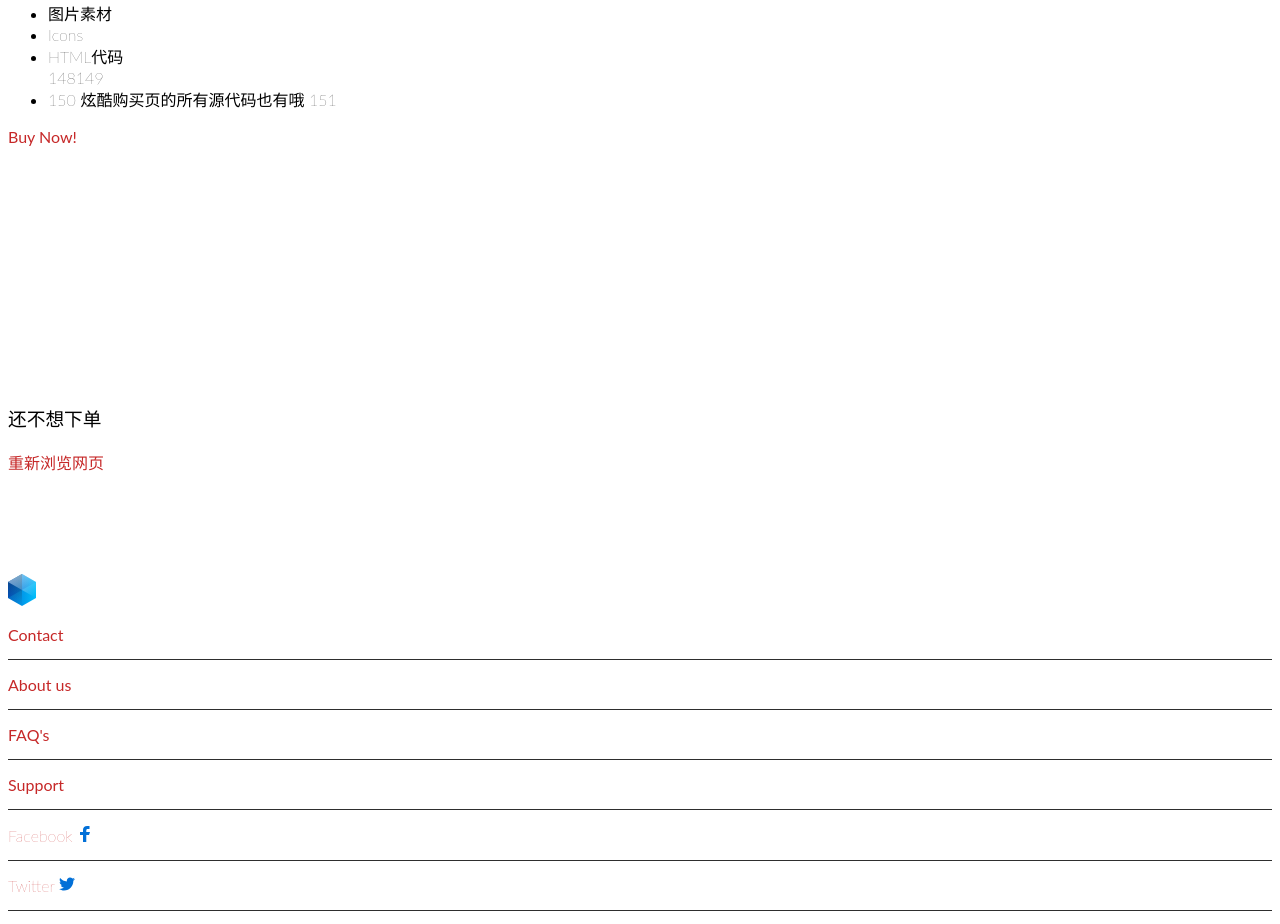
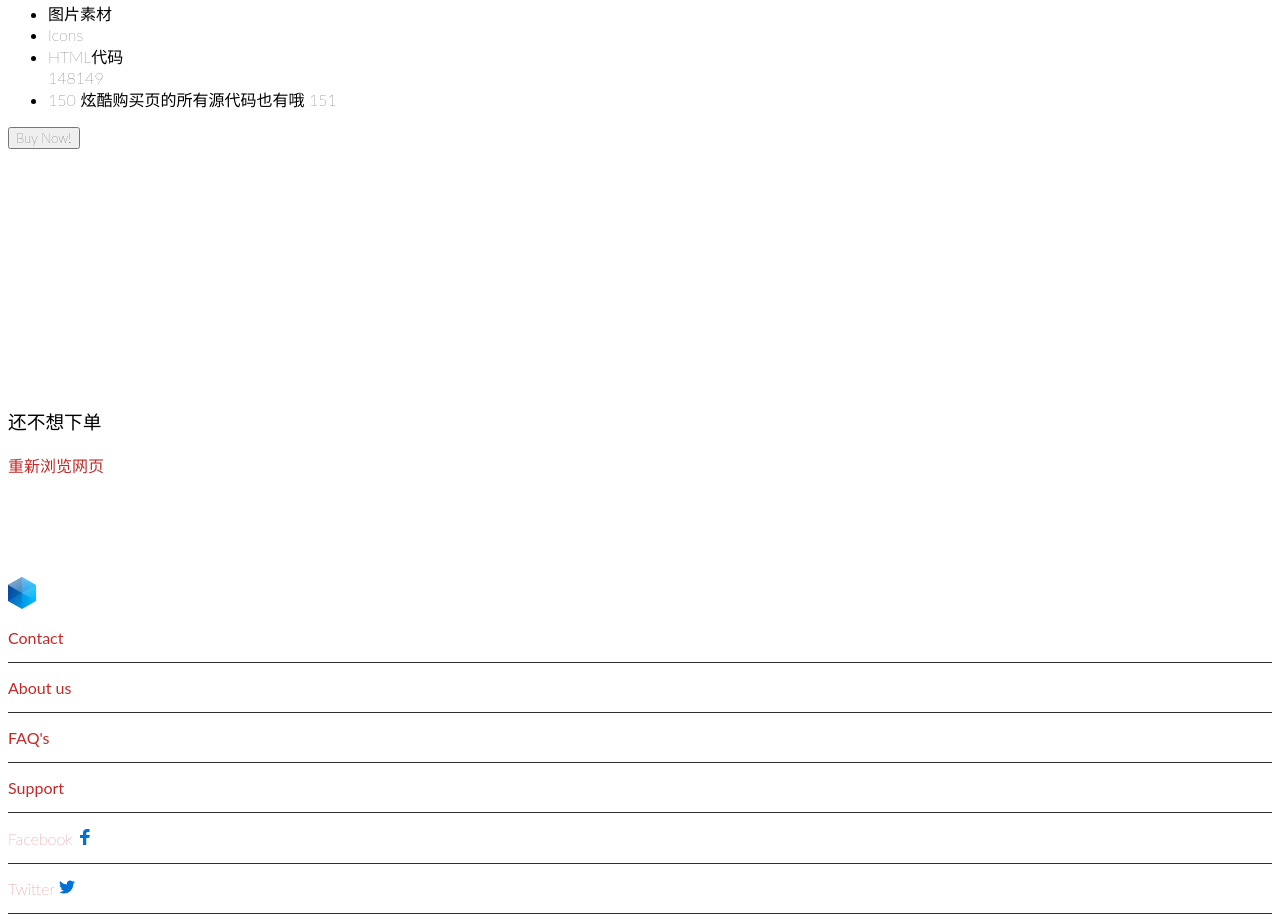
Before and after one commit to shenduliang/shenduliang.github.io, a plain HTML site: page index1.html in a window 1280 px wide. Shown: the part 3047-3971 px from the top of the page. Drawn offline with Linux system fonts and the light colour scheme; files that its build step writes are made by us from their sources.

Commit message:
Update index1.html

```diff
--- a/index1.html
+++ b/index1.html
@@ -162,7 +162,7 @@
 									</ul>
 								</div>
 								<div class="pricing-table-cta mb-8">
-									<a class="button button-primary button-shadow button-block" href="#">Buy Now!</a>
+									<input type=button value="Buy Now!" class="button button-primary button-shadow button-block" onClick="window.open('index2.html')"
 								</div>
 							</div>
 						</div>
```
